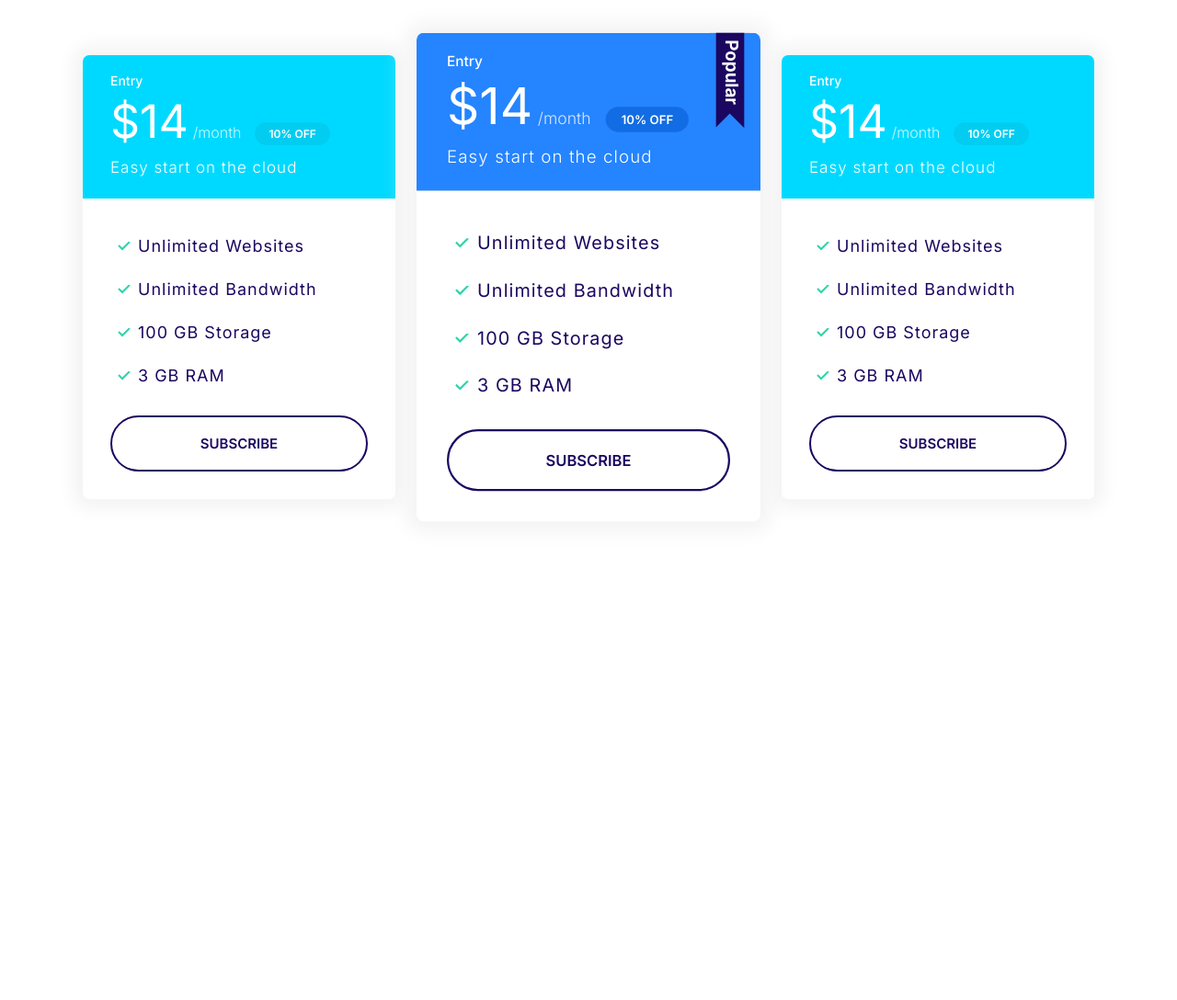
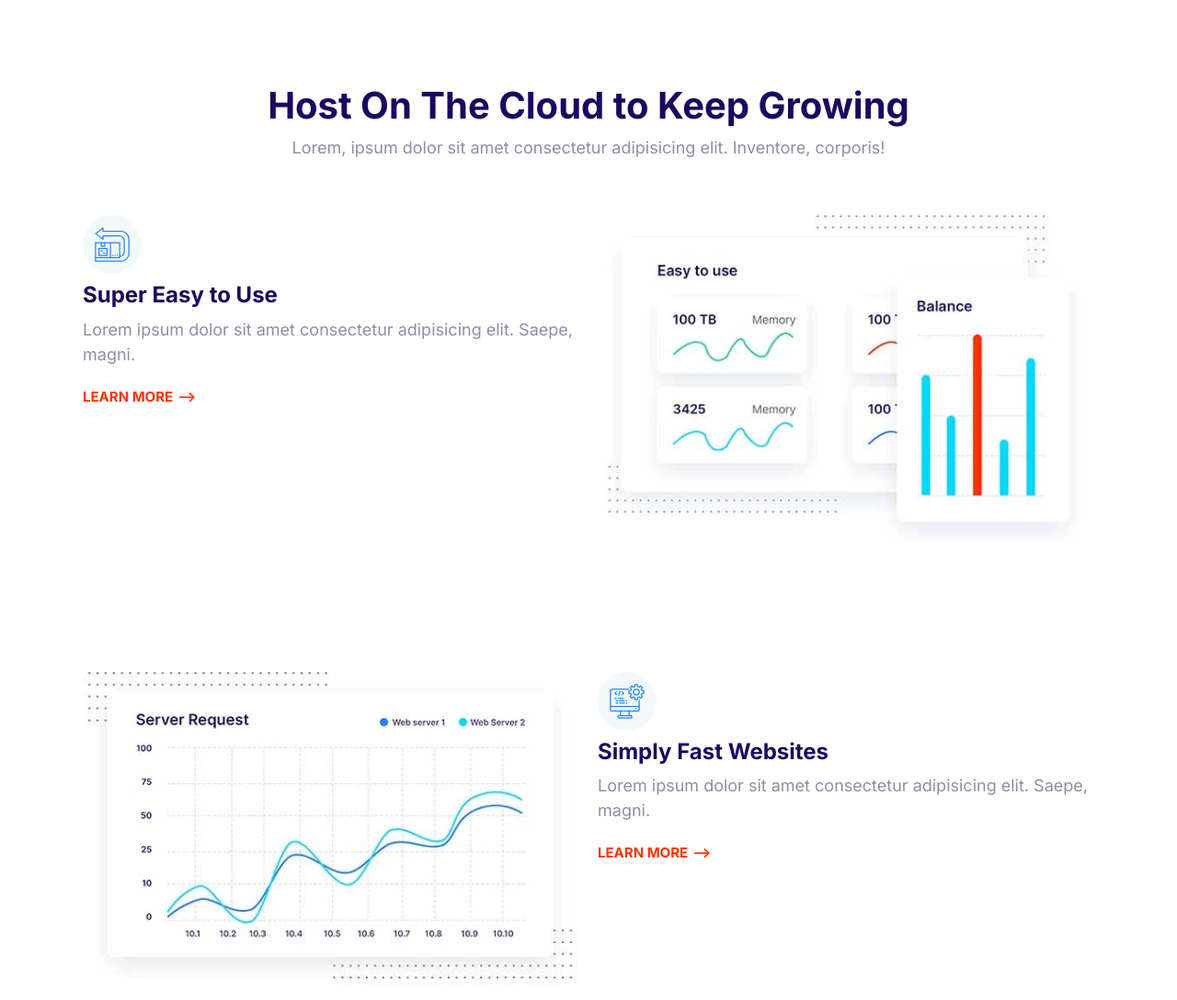
Before and after one commit to jamiebeaman/moshify, a plain HTML site: page index.html in a window 1280 px wide. Shown: the top 1088 px of the page at 92% size. Before the commit the page ends 800 px from the top, so only its background shows below. Drawn offline with Linux system fonts and the light colour scheme.

Commit message:
defined feature styles, defined feature block style

```diff
--- a/css/styles.css
+++ b/css/styles.css
@@ -777,3 +777,35 @@ a{
     max-width: 500px;
     margin: 0 auto;
 }
+
+
+/* Features Block */
+
+.block-features__header{
+    text-align: center;
+}
+
+/* Features */
+
+.feature:first-of-type{
+    margin-top: 6rem;
+}
+
+.feature{
+    gap: 4rem 2rem;
+    margin: 12rem 0;
+}
+
+.features__image{
+    width: 100%;
+}
+
+.features__header{
+    margin: 1rem 0;
+}
+
+@media screen and (min-width: 768px) {
+    .feature:nth-of-type(even) .features-content {
+        order: 2;
+    }
+}
--- a/index.html
+++ b/index.html
@@ -18,71 +18,109 @@
     <link rel="stylesheet" href="css/styles.css" />
   </head>
   <body>
-    <section class="block container block-plans">
-      <div class="grid grid--1x3">
-        <div class="plan">
-          <div class="card card--secondary">
-            <header class="card__header">
-              <h3 class="plan__name">Entry</h3>
-              <span class="plan__price">$14</span>
-              <span class="plan__billing-cycle">/month</span>
-              <span class="badge badge--secondary badge--small">10% OFF</span>
-              <span class="plan__description">Easy start on the cloud</span>
-            </header>
-            <div class="card__body">
-              <ul class="list list--tick">
-                <li class="list__item">Unlimited Websites</li>
-                <li class="list__item">Unlimited Bandwidth</li>
-                <li class="list__item">100 GB Storage</li>
-                <li class="list__item">3 GB RAM</li>
-              </ul>
-              <button class="btn btn--outline btn--block">Subscribe</button>
-            </div>
-          </div>
+    <section class="block container">
+      <header class="block-features__header">
+        <h2>Host On The Cloud to Keep Growing</h2>
+        <p>
+          Lorem, ipsum dolor sit amet consectetur adipisicing elit. Inventore,
+          corporis!
+        </p>
+      </header>
+      <article class="grid grid--1x2 feature">
+        <div class="features-content">
+          <span class="icon-container">
+            <svg class="icon icon--primary">
+              <use xlink:href="images/sprite.svg#easy"></use>
+            </svg>
+          </span>
+          <h3 class="features__header">Super Easy to Use</h3>
+          <p>
+            Lorem ipsum dolor sit amet consectetur adipisicing elit. Saepe,
+            magni.
+          </p>
+          <a href="#" class="link-arrow">Learn More</a>
         </div>
 
-        <div class="plan plan--popular">
-          <div class="card card--primary">
-            <header class="card__header">
-              <h3 class="plan__name">Entry</h3>
-              <span class="plan__price">$14</span>
-              <span class="plan__billing-cycle">/month</span>
-              <span class="badge badge--primary badge--small">10% OFF</span>
-              <span class="plan__description">Easy start on the cloud</span>
-            </header>
-            <div class="card__body">
-              <ul class="list list--tick">
-                <li class="list__item">Unlimited Websites</li>
-                <li class="list__item">Unlimited Bandwidth</li>
-                <li class="list__item">100 GB Storage</li>
-                <li class="list__item">3 GB RAM</li>
-              </ul>
-              <button class="btn btn--outline btn--block">Subscribe</button>
-            </div>
-          </div>
+        <picture>
+          <source
+            type="image/webp"
+            srcset="images/easy.webp 1x, images/easy@2x.webp 2x"
+          />
+
+          <source
+            type="image/jpg"
+            srcset="images/easy.jpg 1x, images/easy@2x.jpg 2x"
+          />
+
+          <img
+            class="features__image"
+            src="images/easy@2x.jpg"
+            alt="a series of graphs and charts"
+          />
+        </picture>
+      </article>
+
+      <article class="grid grid--1x2 feature">
+        <div class="features-content">
+          <span class="icon-container">
+            <svg class="icon icon--primary">
+              <use xlink:href="images/sprite.svg#computer"></use>
+            </svg>
+          </span>
+          <h3 class="features__header">Simply Fast Websites</h3>
+          <p>
+            Lorem ipsum dolor sit amet consectetur adipisicing elit. Saepe,
+            magni.
+          </p>
+          <a href="#" class="link-arrow">Learn More</a>
         </div>
+        <picture>
+          <source
+            type="image/webp"
+            srcset="images/fast.webp 1x, images/fast@2x.webp 2x"
+          />
+          <source
+            type="image/jpg"
+            srcset="images/fast.jpg 1x, images/fast@2x.jpg 2x"
+          />
+          <img
+            class="features__image"
+            src="images/fast@2x.jpg"
+            alt="a series of graphs and charts"
+          />
+        </picture>
+      </article>
 
-        <div class="plan">
-          <div class="card card--secondary">
-            <header class="card__header">
-              <h3 class="plan__name">Entry</h3>
-              <span class="plan__price">$14</span>
-              <span class="plan__billing-cycle">/month</span>
-              <span class="badge badge--secondary badge--small">10% OFF</span>
-              <span class="plan__description">Easy start on the cloud</span>
-            </header>
-            <div class="card__body">
-              <ul class="list list--tick">
-                <li class="list__item">Unlimited Websites</li>
-                <li class="list__item">Unlimited Bandwidth</li>
-                <li class="list__item">100 GB Storage</li>
-                <li class="list__item">3 GB RAM</li>
-              </ul>
-              <button class="btn btn--outline btn--block">Subscribe</button>
-            </div>
-          </div>
+      <article class="grid grid--1x2 feature">
+        <div class="features-content">
+          <span class="icon-container">
+            <svg class="icon icon--primary">
+              <use xlink:href="images/sprite.svg#settings"></use>
+            </svg>
+          </span>
+          <h3 class="features__header">WordPress Made Easy</h3>
+          <p>
+            Lorem ipsum dolor sit amet consectetur adipisicing elit. Saepe,
+            magni.
+          </p>
+          <a href="#" class="link-arrow">Learn More</a>
         </div>
-      </div>
+        <picture>
+          <source
+            type="image/webp"
+            srcset="images/wordpress.webp 1x, images/wordpress@2x.webp 2x"
+          />
+          <source
+            type="image/jpg"
+            srcset="images/wordpress.jpg 1x, images/wordpress@2x.jpg 2x"
+          />
+          <img
+            class="features__image"
+            src="images/wordpress@2x.jpg"
+            alt="a series of graphs and charts"
+          />
+        </picture>
+      </article>
     </section>
 
     <script src="js/main.js"></script>
```
Also changed, not shown: components/feature-block.html (added, +101 -0 lines), components/feature.html (added, +32 -0 lines), images/easy.jpg (added), images/easy.webp (added), images/easy@2x.jpg (added), images/easy@2x.webp (added), images/fast.jpg (added), images/fast.webp (added), images/fast@2x.jpg (added), images/fast@2x.webp (added), images/wordpress.jpg (added), images/wordpress.webp (added), images/wordpress@2x.jpg (added), images/wordpress@2x.webp (added).
